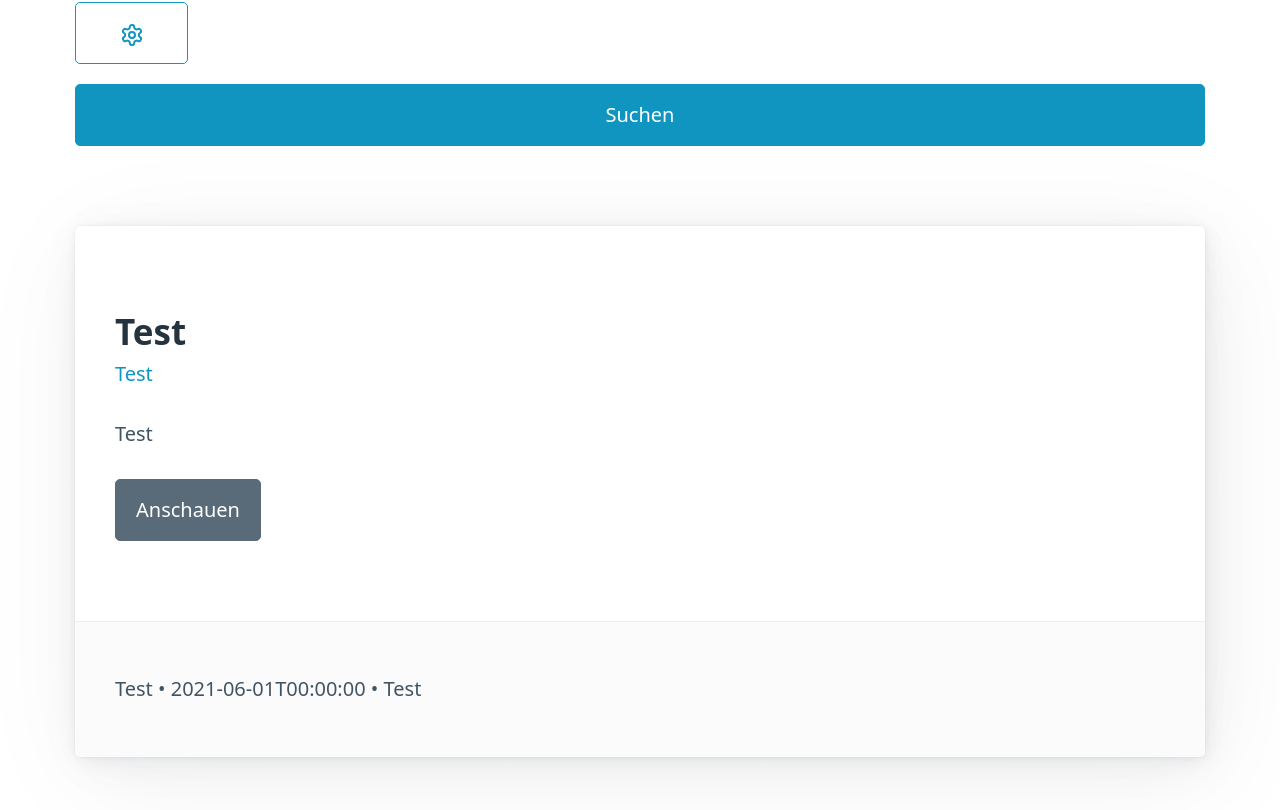
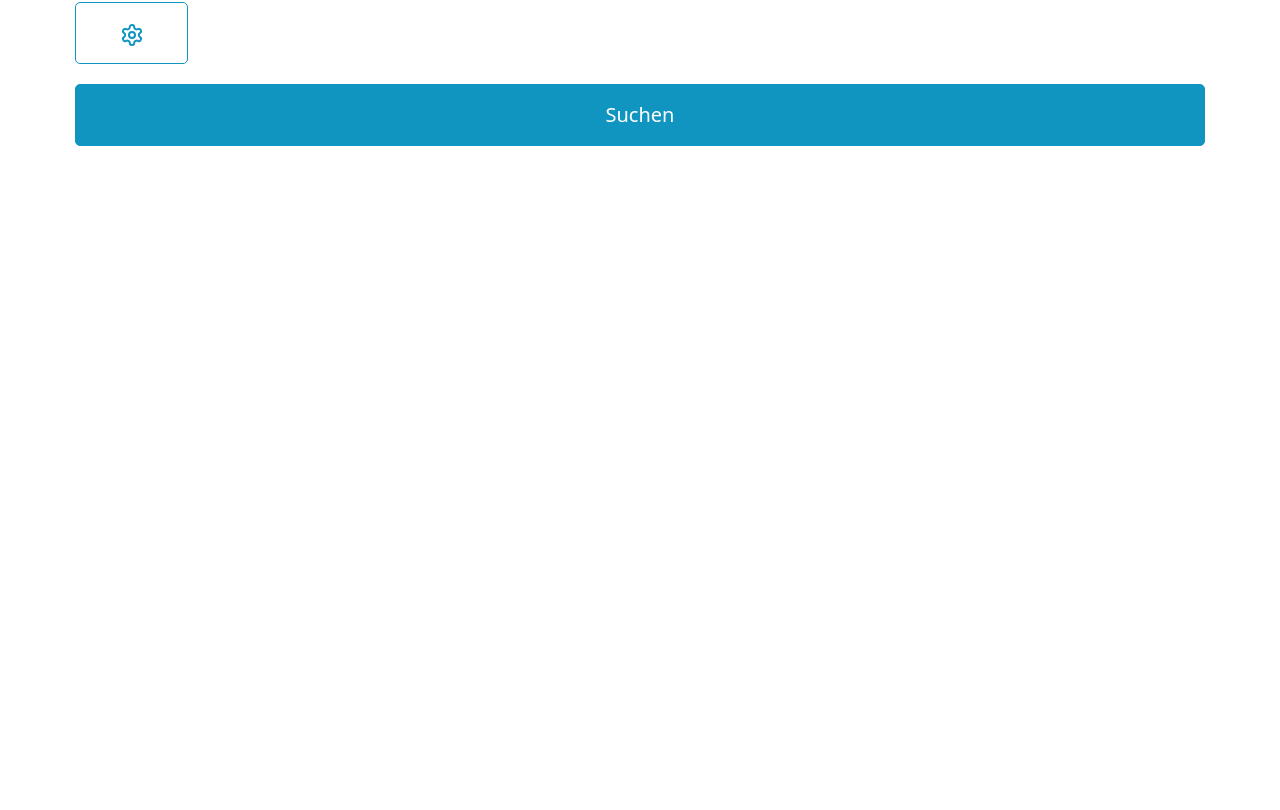
Before and after one commit to AccessibilityEvents/MyEventWorld, a SvelteKit app in the folder frontend-neu/: page / in a window 1280 px wide. Shown: the part 280-1090 px from the top of the page. After the commit the page ends 800 px from the top, so only its background shows below. Built offline with nearby package versions, Linux system fonts and the light colour scheme.

Commit message:
cards improved

```diff
--- a/frontend-neu/src/routes/+page.svelte
+++ b/frontend-neu/src/routes/+page.svelte
@@ -14,20 +14,10 @@
 	const BACKEND_SERVER = 'http://192.168.53.46:5000/';
 
 	let search_text = '';
-	let search_results: Event[] = [
-		{
-			Titel: 'Test',
-			Start: '2021-06-01T00:00:00',
-			Ende: '2021-06-01T00:00:00',
-			Ort: 'Test',
-			Link: 'Test',
-			Beschreibung: 'Test',
-			Preis: 'Test'
-		}
-	];
+	let search_results: Event[] = [];
 
 	async function search() {
-		const response = await fetch(`${BACKEND_SERVER}/api/search?therm=${search_text}`);
+		const response = await fetch(`${BACKEND_SERVER}/api/all?therm=${search_text}`);
 		const data = await response.json();
 		search_results = data;
 	}
@@ -36,7 +26,7 @@
 <main class="container">
 	<h1>MyEventWorld</h1>
 
-	<input type="search" bind:value={search_text} />
+	<input type="search" bind:value={search_text} placeholder="Suche" />
 	<a href="/sidebar">
 		<button style="width: 10%;" class="outline">
 			<SettingsIcon />
@@ -47,15 +37,17 @@
 
 	{#each search_results as result}
 		<article>
-			<hgroup>
-				<h2>{result.Titel}</h2>
-				<h3><a href={result.Link}>{result.Link}</a></h3>
-			</hgroup>
+			<h2><a href="#">{result.Titel}</a></h2>
+
 			<p>{result.Beschreibung}</p>
 
-			<a href="#" role="button" class="secondary">Anschauen</a>
+			<footer>
+				<p>
+					{result.Ort} • {result.Start} • {result.Preis} <br />
 
-			<footer>{result.Ort} • {result.Start} • {result.Preis}</footer>
+					<a href={result.Link}>{result.Link}</a>
+				</p>
+			</footer>
 		</article>
 	{/each}
 </main>
```
Also changed, not shown: frontend-neu/src/routes/itemview/+page.svelte (+11 -7 lines).
